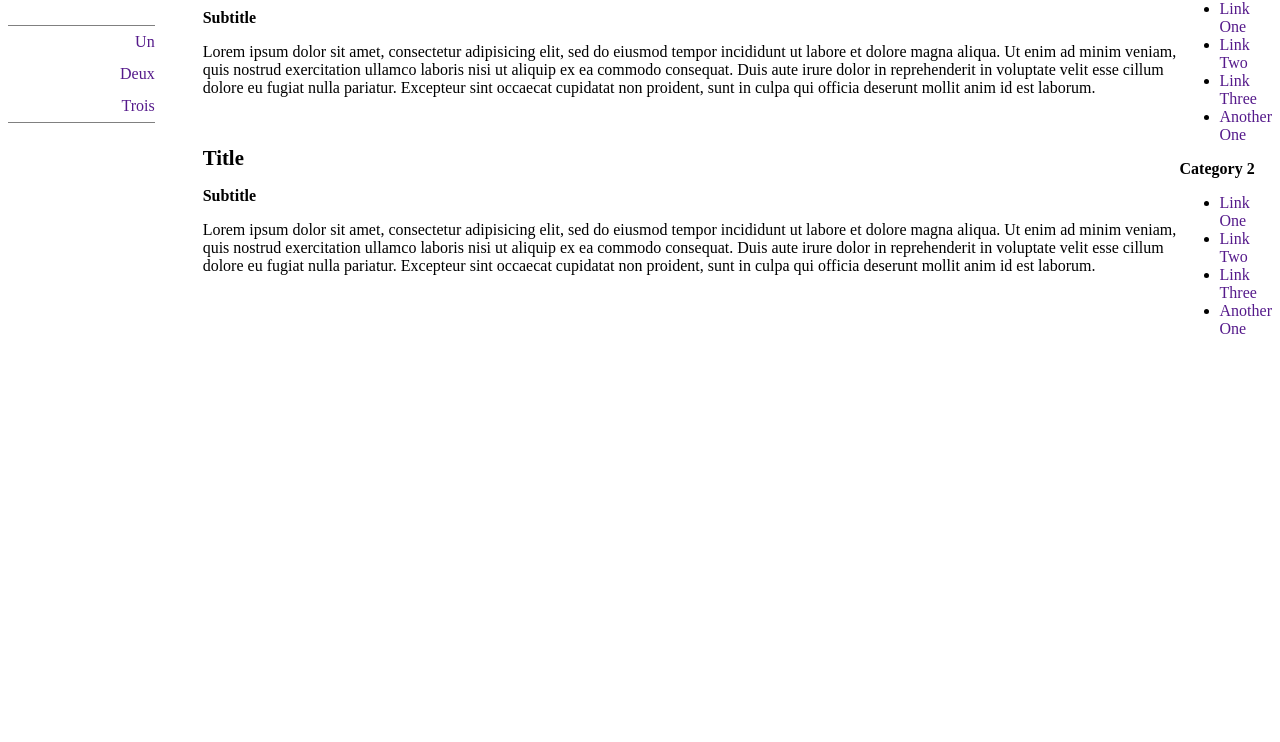
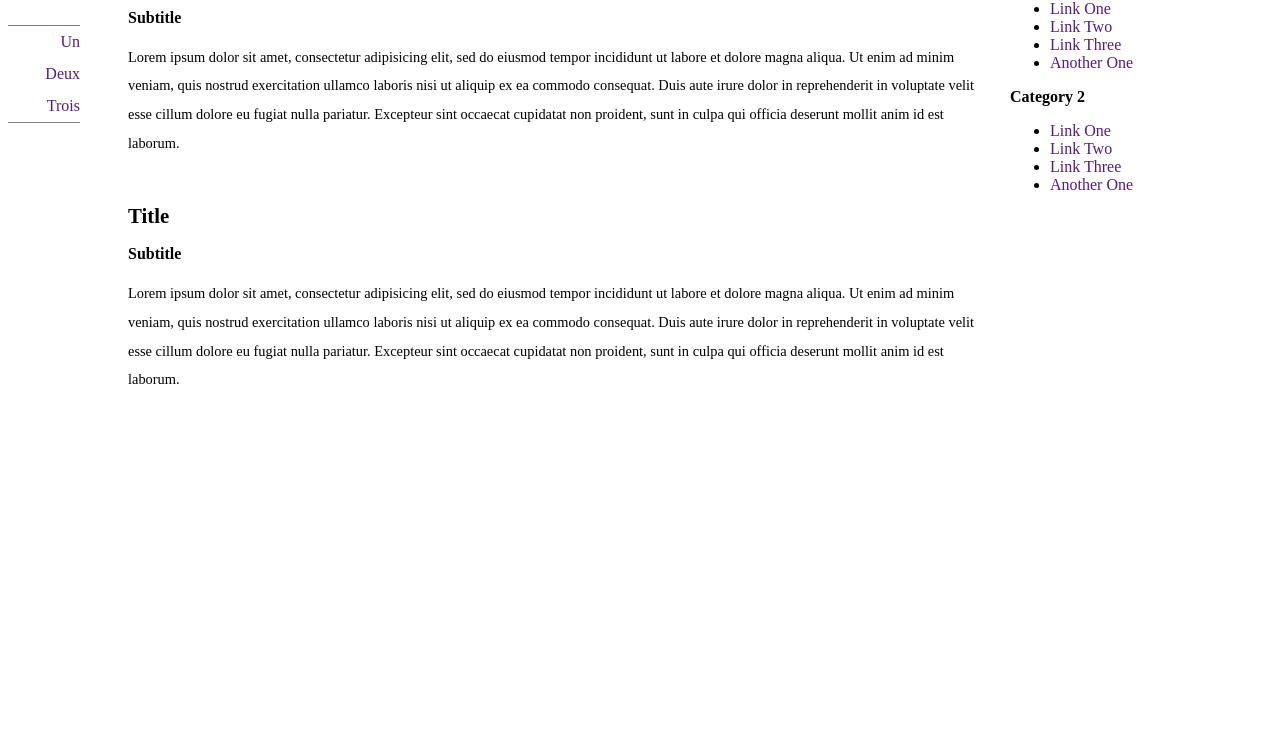
Before and after one commit to NekoJakkaru/challenge4.1, a plain HTML site: page index.html in a window 1280 px wide. Shown: the part 58-800 px from the top of the page. Drawn offline with Linux system fonts and the light colour scheme.

Commit message:
finalisation du projet challenge 4.1

```diff
--- a/css/style.css
+++ b/css/style.css
@@ -39,7 +39,6 @@ body {
 }
 
 header {
-  /* flex-grow: 1; */
 margin: 0;
   margin-right: 3em;
 
@@ -58,17 +57,23 @@ header h1 {
 header nav ul li {
   margin:0;
   padding:0;
-  padding-left: 7em;
+  /* padding-left: 7em; */
   line-height: 2em;
   align-self: flex-end;
 
 }
 
 main {
-  flex-grow: 1;
+
 }
 section {
+    padding-left: 2em;
+    padding-right: 4em;
+}
 
+section ul li  {
+    padding-right: 3em;
+    width: 110px;
 }
 
 h2 {
@@ -80,7 +85,8 @@ h3 {
 }
 
 p {
-  font-size:
+  font-size: 0.9em;
+  line-height: 2em;
 }
 
 
```
